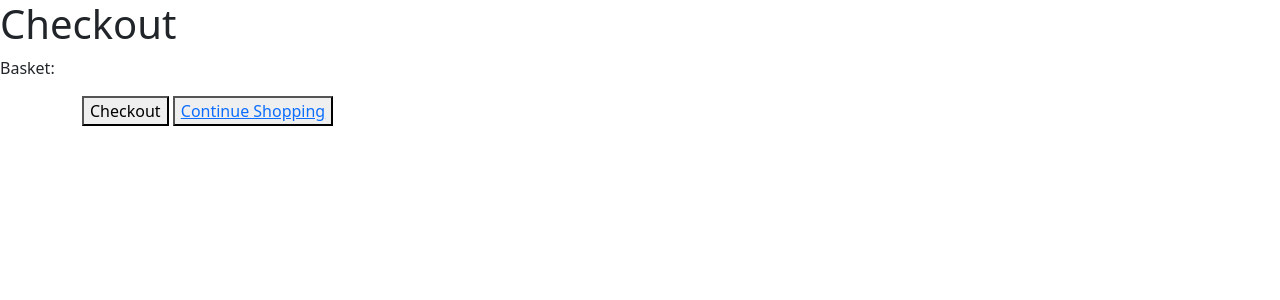
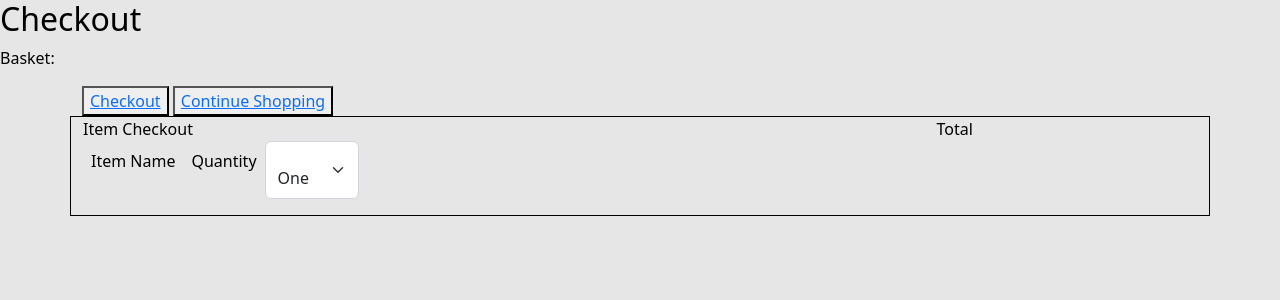
Before and after one commit to georeeve/group13-frontend, a Flask app: page /basket/ in a window 1280 px wide. Shown: the top 300 px of the page. Run offline with Flask 2, Linux system fonts and the light colour scheme.

Commit message:
bootstrap

```diff
--- a/static/style.css
+++ b/static/style.css
@@ -295,3 +295,7 @@ h1 {
     padding: 1% 0%;
   }
 }
+
+.test {
+  border: solid 1px black
+}
--- a/templates/basket.html
+++ b/templates/basket.html
@@ -5,17 +5,43 @@
     <meta http-equiv="X-UA-Compatible" content="IE=edge">
     <meta name="viewport" content="width=device-width, initial-scale=1.0">
     <link rel="stylesheet" href="https://cdn.jsdelivr.net/npm/bootstrap@5.2.2/dist/css/bootstrap.min.css" >
+    <link
+      rel="stylesheet"
+      href="{{ url_for('static',filename='style.css') }}"
+    />
     <title>Admin Page</title>
 </head>
 <body>
     <div>
     <form action='/basketlanding' method ='POST'>
-    <h1>Checkout</h1>
+    <h2>Checkout <span class="Banner"></span></h2>
     <p>Basket:</p>
     <div class="container">
-    <button>Checkout</button>
+    <button type="button"  class="Checkout"><a href="{{url_for('home.getItems')}}">Checkout</a></button>
     <button type="button" class="Continue Shopping"> <a href="{{url_for('home.getItems')}}">Continue Shopping</a></button>
     </div>
     </div>
+    <div class="container test" >
+        <div class="row">
+          <div class="col-9">
+            Item Checkout
+          </div>
+          <div class="col">
+            Total
+          </div>
+        </div>
+    <div class="d-flex flex-row bd-highlight mb-3">
+        <div class="p-2 bd-highlight">Item Name</div>
+
+        <div class="p-2 bd-highlight">Quantity</div>
+        <div class="form-floating">
+            <select class="form-select" id="Quantity">
+              <option value="1">One</option>
+              <option value="2">Two</option>
+              <option value="3">Three</option>
+            </select>
+          </div>
+      </div>
+      </div>
 </body>
 </html>
```
